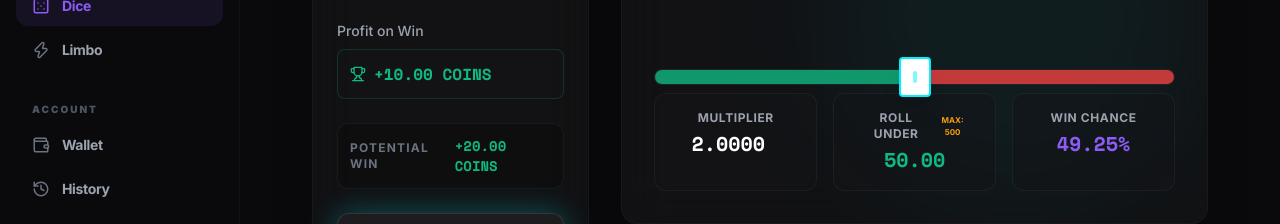
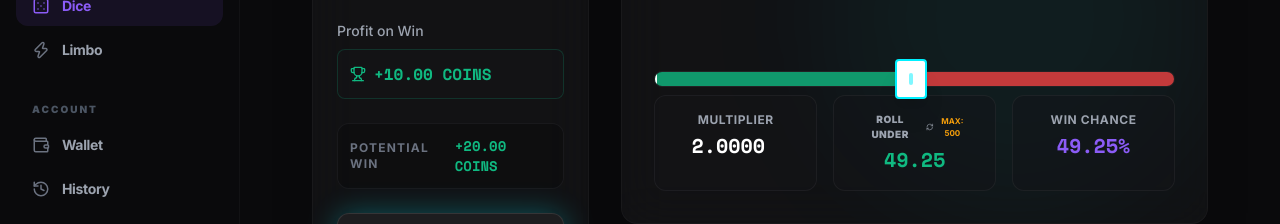
Before and after one commit to DM7OFF/Hexbet, a React (Vite) app in the folder frontend/: page /casino/dice in a window 1280 px wide. Shown: the part 368-592 px from the top of the page. Built offline with nearby package versions, Linux system fonts and the light colour scheme; no server answers.

Commit message:
feat: implement roll over/under toggle and refactor dice logic for 1.5% house edge consistency

```diff
--- a/frontend/src/pages/CasinoDice.tsx
+++ b/frontend/src/pages/CasinoDice.tsx
@@ -14,8 +14,9 @@ export default function CasinoDice() {
     }
   }, [balance, betAmount]);
 
-  const [sliderValue, setSliderValue] = useState<number>(50); // The "Roll Under" target
+  const [targetMultiplier, setTargetMultiplier] = useState<number>(2.0);
   const [multiplierInput, setMultiplierInput] = useState<string>('2.0000');
+  const [rollType, setRollType] = useState<'under' | 'over'>('under');
   const [rolling, setRolling] = useState(false);
   const [lastRoll, setLastRoll] = useState<{ result: number; won: boolean; profit: number } | null>(null);
 
@@ -31,31 +32,36 @@ export default function CasinoDice() {
 
   // Constants
   const HOUSE_EDGE = 1.5;
-  const MAX_CHANCE = 95;
-  const MIN_CHANCE = 2;
   const MAX_GAIN = getMaxGain();
 
   // Derived Values
-  const multiplier = 100 / sliderValue;
-  const winChance = sliderValue * (100 - HOUSE_EDGE) / 100;
+  const multiplier = targetMultiplier;
+  const visualWinChance = (100 / targetMultiplier);
+  const winChance = visualWinChance * (100 - HOUSE_EDGE) / 100;
   const potentialProfit = betAmount * multiplier - betAmount;
   const actualProfit = Math.min(potentialProfit, MAX_GAIN);
-  const rollUnder = sliderValue;
 
-  // Sync multiplier input when sliderValue changes
+  // The visual number shown to the user (e.g. "Roll Under 49.25")
+  const rollTarget = rollType === 'under' ? winChance : (100 - winChance);
+
+  // Sync multiplier input
   useEffect(() => {
-    setMultiplierInput(multiplier.toFixed(4));
-  }, [sliderValue, multiplier]);
+    setMultiplierInput(targetMultiplier.toFixed(4));
+  }, [targetMultiplier]);
 
   const handleMultiplierChange = (val: string) => {
     setMultiplierInput(val);
     const num = parseFloat(val);
-    if (!isNaN(num) && num >= 1.05) { // 100 / 95 (max slider) ≈ 1.052
-      const newSliderValue = 100 / num;
-      if (newSliderValue >= MIN_CHANCE && newSliderValue <= MAX_CHANCE) {
-        setSliderValue(newSliderValue);
-      }
+    if (!isNaN(num) && num >= 1.0103 && num <= 49.25) {
+      setTargetMultiplier(num);
     }
+  };
+
+  const handleSliderChange = (val: number) => {
+    // Slider maps to visual win chance (2% to 95%)
+    // val is the "visual" probability (e.g. 50)
+    const newMultiplier = 100 / val;
+    setTargetMultiplier(newMultiplier);
   };
 
   const handleRoll = useCallback(() => {
@@ -66,14 +72,17 @@ export default function CasinoDice() {
     updateBalance(-betAmount);
     recordWager(betAmount);
 
-    const mult = 100 / sliderValue;
-    const potProfit = betAmount * mult - betAmount;
+    const currentMultiplier = targetMultiplier;
+    const potProfit = betAmount * currentMultiplier - betAmount;
     const actualPft = Math.min(potProfit, MAX_GAIN);
-    const currentWinChance = sliderValue * (100 - HOUSE_EDGE) / 100;
+
+    const vWinChance = 100 / currentMultiplier;
+    const cWinChance = vWinChance * (100 - HOUSE_EDGE) / 100;
+    const cRollTarget = rollType === 'under' ? cWinChance : (100 - cWinChance);
 
     setTimeout(() => {
       const result = parseFloat((Math.random() * 100).toFixed(2));
-      const won = result < currentWinChance;
+      const won = rollType === 'under' ? (result < cRollTarget) : (result > cRollTarget);
       const profit = won ? actualPft : -betAmount;
 
       setRolling(false);
@@ -86,7 +95,7 @@ export default function CasinoDice() {
       }
     }, isFastMode ? 50 : 600);
   // eslint-disable-next-line react-hooks/exhaustive-deps
-  }, [betAmount, balance, sliderValue, isFastMode, MAX_GAIN]);
+  }, [betAmount, balance, targetMultiplier, rollType, isFastMode, MAX_GAIN]);
 
   // Auto Mode useEffect — depends on handleRoll, so must come AFTER it
   useEffect(() => {
@@ -298,30 +307,30 @@ export default function CasinoDice() {
                   {/* Custom Track Background */}
                   <div className="absolute top-8 left-0 right-0 h-4 bg-surface rounded-full overflow-hidden border border-white/5">
                     <div
-                      className="absolute top-0 bottom-0 left-0 bg-success/80 border-r-2 border-white"
-                      style={{ width: `${sliderValue}%` }}
+                      className={`absolute top-0 bottom-0 ${rollType === 'under' ? 'left-0' : 'right-0'} bg-success/80 border-x-2 border-white`}
+                      style={{ width: `${winChance}%` }}
                     ></div>
                     <div
-                      className="absolute top-0 bottom-0 right-0 bg-danger/80"
-                      style={{ width: `${100 - sliderValue}%` }}
+                      className={`absolute top-0 bottom-0 ${rollType === 'under' ? 'right-0' : 'left-0'} bg-danger/80`}
+                      style={{ width: `${100 - winChance}%` }}
                     ></div>
                   </div>
 
                   {/* HTML Range Input */}
                   <input
                     type="range"
-                    min={MIN_CHANCE}
-                    max={MAX_CHANCE}
-                    step="1"
-                    value={sliderValue}
-                    onChange={(e) => setSliderValue(Number(e.target.value))}
+                    min={2}
+                    max={95}
+                    step="0.01"
+                    value={visualWinChance}
+                    onChange={(e) => handleSliderChange(Number(e.target.value))}
                     className="w-full absolute top-7 opacity-0 cursor-pointer h-6"
                   />
 
                   {/* Slider Thumb Visual (Controlled by State) */}
                   <div
                     className="absolute top-5 w-8 h-10 bg-white rounded shadow-xl border-2 border-secondary flex flex-col items-center justify-center pointer-events-none transition-all"
-                    style={{ left: `calc(${sliderValue}% - 16px)` }}
+                    style={{ left: `calc(${rollType === 'under' ? winChance : (100 - winChance)}% - 16px)` }}
                   >
                     <div className="w-1 h-3 bg-secondary/50 rounded-full"></div>
                   </div>
@@ -342,10 +351,15 @@ export default function CasinoDice() {
                   </div>
                   <div className="bg-surface/50 rounded-xl p-4 border border-white/5 text-center flex flex-col justify-center">
                     <div className="flex justify-between items-center px-2 mb-1">
-                      <div className="text-gray-400 text-xs font-bold uppercase tracking-wider">Roll Under</div>
+                      <button
+                        onClick={() => setRollType(rollType === 'under' ? 'over' : 'under')}
+                        className="text-gray-400 text-[10px] font-black uppercase tracking-wider hover:text-white transition-colors flex items-center gap-1"
+                      >
+                        Roll {rollType === 'under' ? 'Under' : 'Over'} <RefreshCw className="w-2 h-2" />
+                      </button>
                       <div className="text-[8px] text-warning font-bold uppercase">Max: {MAX_GAIN}</div>
                     </div>
-                    <div className="text-xl font-mono font-bold text-success">{rollUnder.toFixed(2)}</div>
+                    <div className="text-xl font-mono font-bold text-success">{rollTarget.toFixed(2)}</div>
                   </div>
                   <div className="bg-surface/50 rounded-xl p-4 border border-white/5 text-center">
                     <div className="text-gray-400 text-xs font-bold uppercase tracking-wider mb-1">Win Chance</div>
```
